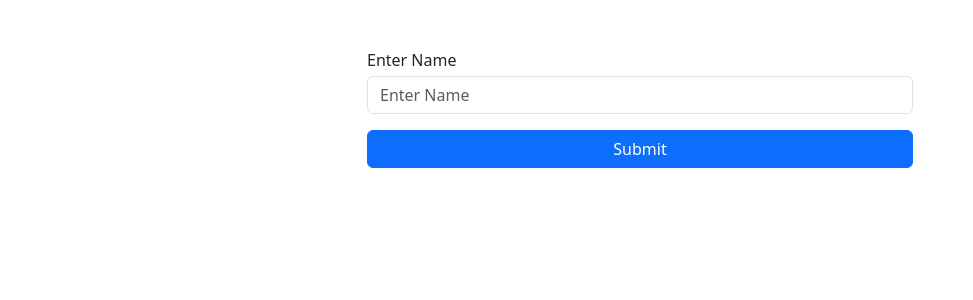
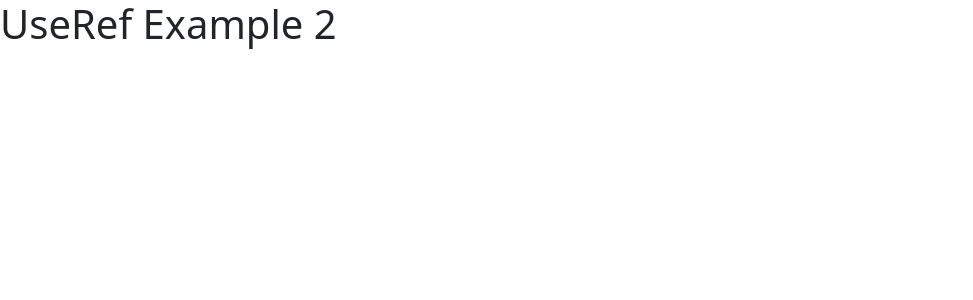
Before and after one commit to it27427/advanced-react-hooks, a React (Vite) app: page / in a window 1280 px wide. Shown: the top 300 px of the page, without its empty margins (0-973 px from the left). Built offline with nearby package versions, Linux system fonts and the light colour scheme.

Commit message:
UseRefExample2 component added

```diff
--- a/src/App.jsx
+++ b/src/App.jsx
@@ -1,10 +1,10 @@
 import React from 'react';
-import UseRefExample1 from './components/UseRefExample1';
+import UseRefExample2 from './components/UseRefExample2';
 
 const App = () => {
   return (
     <>
-      <UseRefExample1 />
+      <UseRefExample2 />
     </>
   );
 };
--- a/src/components/UseRefExample1.jsx
+++ b/src/components/UseRefExample1.jsx
@@ -1,20 +1,34 @@
 import { useRef } from 'react';
 
 const UseRefExample1 = () => {
+  const inputRef = useRef();
+  const errorRef = useRef();
+
+  const handleSubmit = (e) => {
+    e.preventDefault();
+
+    if (inputRef.current.value === '') {
+      inputRef.current.borderColor = 'red';
+      errorRef.current.innerText = 'This field is required';
+    }
+  };
+
   return (
     <div className='container'>
       <div className='row'>
         <div className='col-md-6 mx-md-auto'>
           <div className='py-5'>
-            <form className='d-flex flex-column gap-3'>
+            <form onSubmit={handleSubmit} className='d-flex flex-column gap-3'>
               <div className='d-flex flex-column gap-1'>
                 <label htmlFor='name'>Enter Name</label>
                 <input
                   type='text'
+                  ref={inputRef}
                   id='name'
                   className='form-control'
                   placeholder='Enter Name'
                 />
+                <p ref={errorRef} className='text-danger'></p>
               </div>
 
               <button type='submit' className='btn btn-primary'>
--- /dev/null
+++ b/src/components/UseRefExample2.jsx
@@ -0,0 +1,11 @@
+import { useRef } from 'react';
+
+const UseRefExample2 = () => {
+  return (
+    <div>
+      <h1>UseRef Example 2</h1>
+    </div>
+  );
+};
+
+export default UseRefExample2;
```
